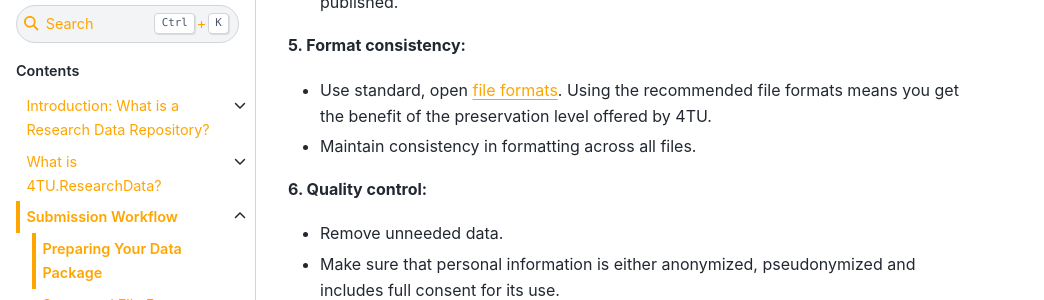
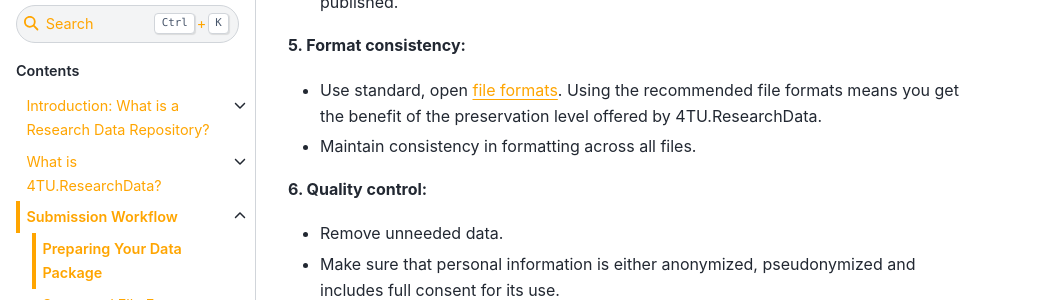
Before and after one commit to TUDelft-books/FAIR4TU_Submission_Help, a Jupyter Book: the page built from book/submission_workflow/preparing_your_data_package.md, in a window 1280 px wide and 900 px high, scrolled down 690 px. Shown: the part 180-480 px from the top of the window, without its empty margins (0-1044 px from the left). Built offline with Jupyter Book 1.0.4 settings and Sphinx 7.4.7 and the Sphinx Book theme 1.1.4, drawn with Linux system fonts in a browser that asks for light colours; pages that are not in the unit, such as notebooks, are missing from menus; comment, search, counter and statistics services are not loaded.

Commit message:
Update preparing_your_data_package.md

```diff
--- a/book/submission_workflow/preparing_your_data_package.md
+++ b/book/submission_workflow/preparing_your_data_package.md
@@ -20,7 +20,7 @@ Follow these guidelines to develop a comprehensive data package:
 * Ensure that you have selected the correct version of the data code that should be published.
 
 **5. Format consistency:**
-* Use standard, open [file formats](https://data.4tu.nl/s/documents/Preferred_File_Formats_2023.pdf). Using the recommended file formats means you get the benefit of the preservation level offered by 4TU.
+* Use standard, open [file formats](https://data.4tu.nl/s/documents/Preferred_File_Formats_2023.pdf). Using the recommended file formats means you get the benefit of the preservation level offered by 4TU.ResearchData.
 * Maintain consistency in formatting across all files.
 
 **6. Quality control:**
```
